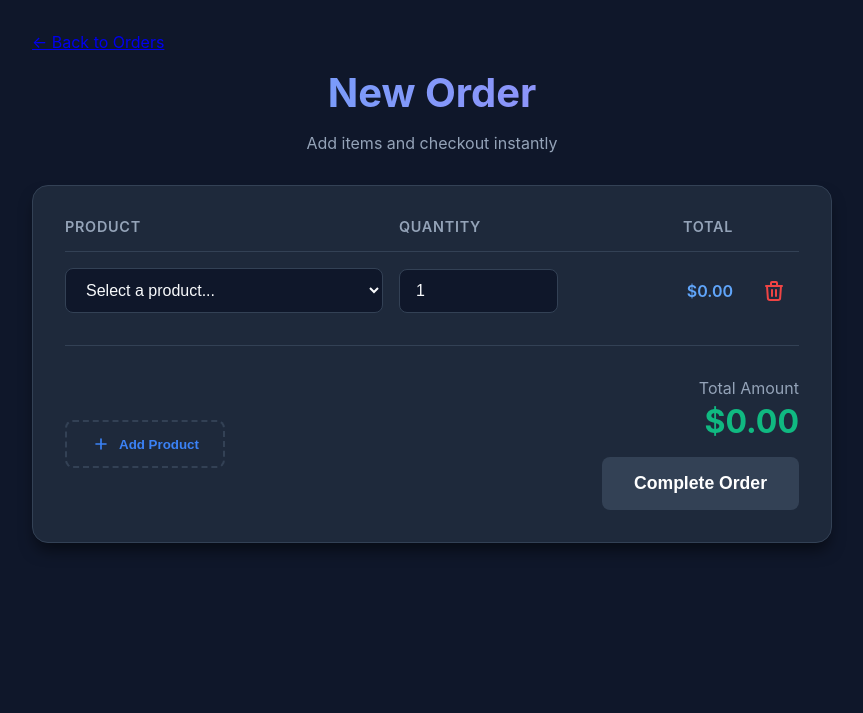
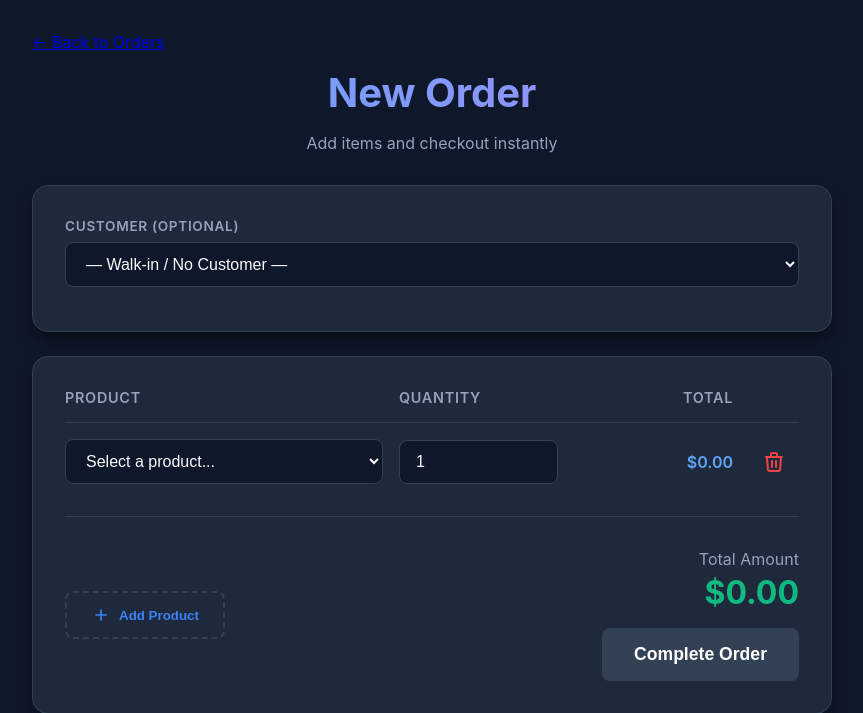
Before and after one commit to sufian-sani/a-django, a Django app: page /pos/create-order/ in a window 1280 px wide. Shown: the top 713 px of the page, without its empty margins (208-1071 px from the left). Run offline with Django 5.2, Linux system fonts and the light colour scheme; data comes from the database, SQL or seed files in the repository; both versions use the stored data as it was after the commit; parts of the project's set-up code (start-up, migrations or seed data) failed here and were passed over.

Commit message:
feat: add customer selection to order creation and update invoice model with status tracking

```diff
--- a/pos/templates/pos/create_order.html
+++ b/pos/templates/pos/create_order.html
@@ -212,6 +212,18 @@
             <p style="color: var(--text-muted)">Add items and checkout instantly</p>
         </header>
 
+        <div class="order-card" style="margin-bottom: 1.5rem;">
+            <div style="margin-bottom: 0.75rem;">
+                <label for="customer-select" style="display: block; font-weight: 600; color: var(--text-muted); font-size: 0.85rem; text-transform: uppercase; letter-spacing: 0.05em; margin-bottom: 0.5rem;">Customer (Optional)</label>
+                <select id="customer-select" style="width: 100%;">
+                    <option value="">— Walk-in / No Customer —</option>
+                    {% for customer in customers %}
+                    <option value="{{ customer.id }}">{{ customer.name }} {% if customer.email %}({{ customer.email }}){% endif %}</option>
+                    {% endfor %}
+                </select>
+            </div>
+        </div>
+
         <div class="order-card">
             <div class="items-header">
                 <div>Product</div>
@@ -374,9 +386,11 @@
                 });
             });
 
-            // If we are passing through the a-django main routing it might be under /pos/
-            // Lets assume current URL is fine or absolute path /pos/create-order/
-            let targetUrl = window.location.pathname;
+            const customerId = document.getElementById('customer-select').value;
+            const payload = { items };
+            if (customerId) payload.customer_id = parseInt(customerId);
+
+            const targetUrl = window.location.pathname;
 
             try {
                 const response = await fetch(targetUrl, {
@@ -385,7 +399,7 @@
                         'Content-Type': 'application/json',
                         'X-CSRFToken': csrftoken
                     },
-                    body: JSON.stringify({ items: items })
+                    body: JSON.stringify(payload)
                 });
 
                 const data = await response.json();
--- a/pos/views/order_views.py
+++ b/pos/views/order_views.py
@@ -4,7 +4,7 @@ from django.shortcuts import render, get_object_or_404, redirect
 from django.views.decorators.csrf import ensure_csrf_cookie
 from django.db import transaction
 from django.db.models import Sum, F
-from pos.models import Product, Order, OrderItem, Invoice
+from pos.models import Product, Order, OrderItem, Invoice, Customer
 
 def order_list(request):
     # Fetch orders and calculate their total price by summing item quantities * prices
@@ -107,12 +107,13 @@ def order_payment(request, order_id):
 def create_order(request):
     if request.method == 'GET':
         products = Product.objects.all()
-        # Passing serialized products to avoid extra queries and simplify frontend
+        customers = Customer.objects.all().order_by('name')
         products_data = [
             {"id": p.id, "name": p.name, "price": str(p.price)} for p in products
         ]
         context = {
-            'products_json': json.dumps(products_data)
+            'products_json': json.dumps(products_data),
+            'customers': customers,
         }
         return render(request, 'pos/create_order.html', context)
 
@@ -124,9 +125,17 @@ def create_order(request):
             if not items:
                 return JsonResponse({"error": "No items in order"}, status=400)
 
+            customer_id = data.get('customer_id')
+            customer = None
+            if customer_id:
+                try:
+                    customer = Customer.objects.get(id=customer_id)
+                except Customer.DoesNotExist:
+                    pass
+
             with transaction.atomic():
-                # Create Order
-                order = Order.objects.create(status='Pending')
+                # Create Order (optionally linked to a customer)
+                order = Order.objects.create(status='Pending', customer=customer)
 
                 # Create Order Items
                 for item in items:
```
Also changed, not shown: pos/models/invoice.py (+11 -0 lines), db.sqlite3.
